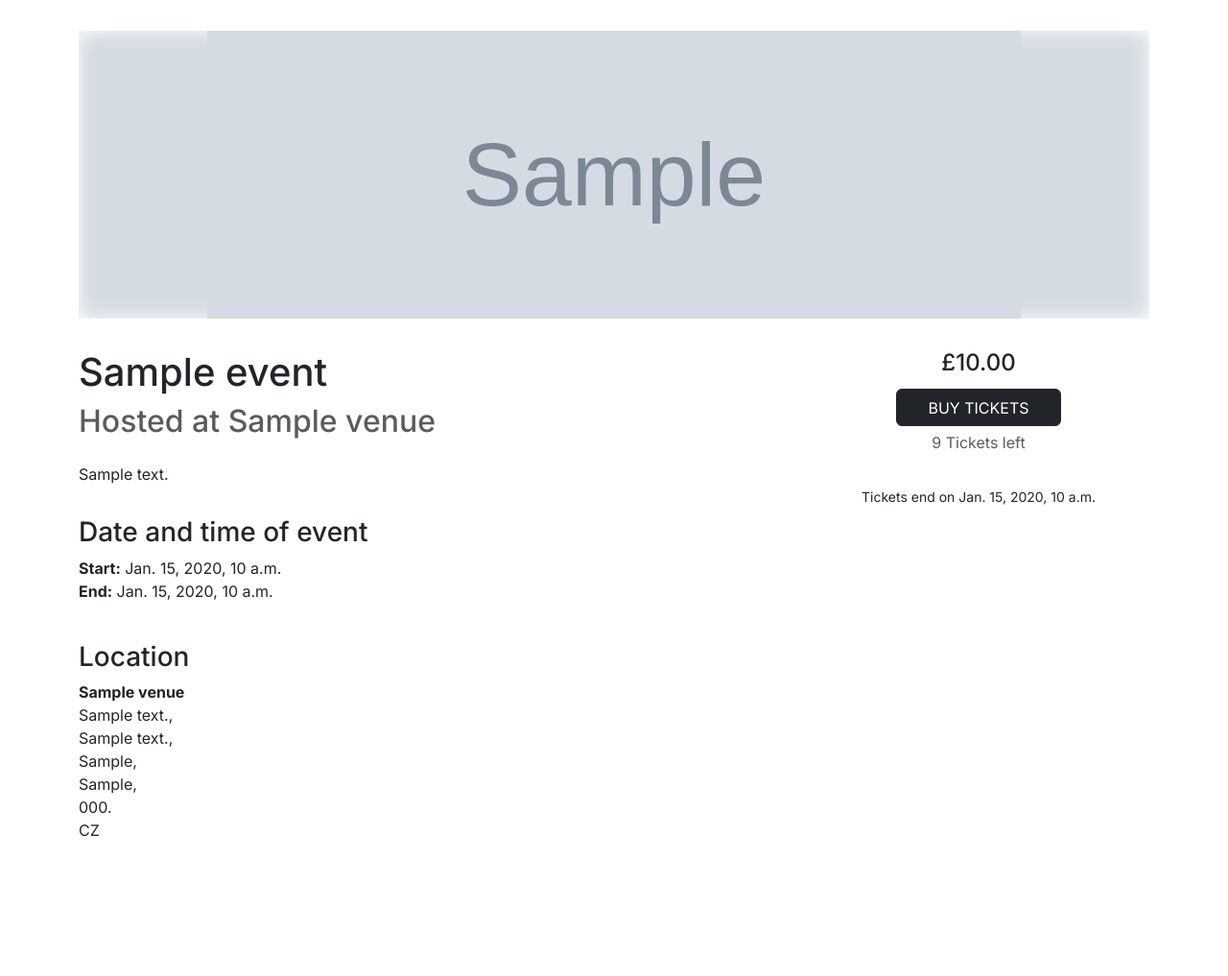
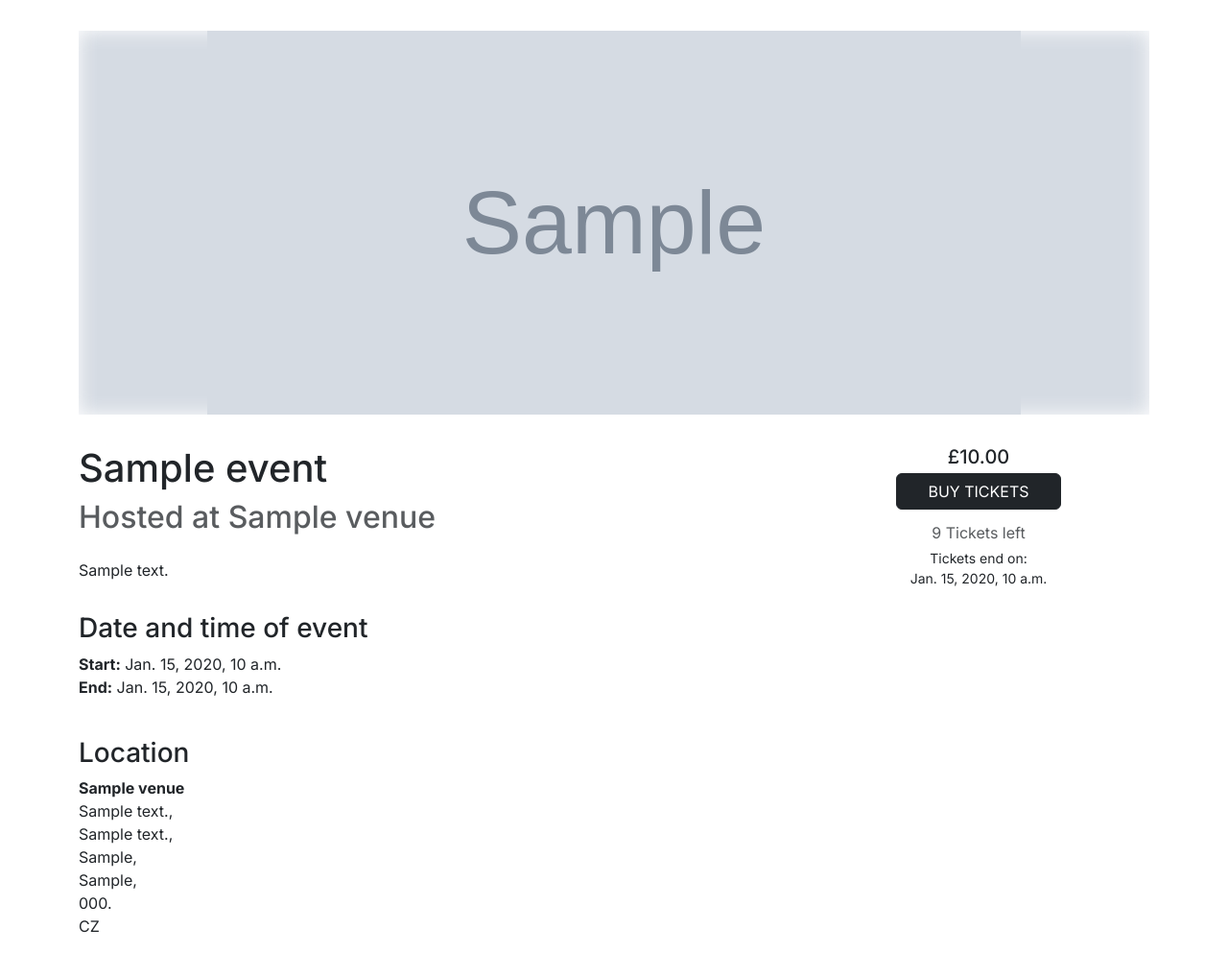
Before and after one commit to avabellaw/bright-times, a Django app: page /events/event-details/1 in a window 1280 px wide. Shown: the part 61-1078 px from the top of the page at 96% size. Before the commit the page ends 933 px from the top, so only its background shows below. Run offline with Django 5.2, Linux system fonts and the light colour scheme; tables that the repository leaves empty hold one stand-in row (values such as "Sample post"); grey boxes marked "Sample" are stand-in pictures.

Commit message:
Adjust spacing in event details buy tickets

```diff
--- a/events/static/event-styles.css
+++ b/events/static/event-styles.css
@@ -2,12 +2,12 @@
 
 body {
     /* Fixed-bottom buy tickets height */
-    --buy-tickets-height: 12em;
+    --buy-tickets-height: 10em;
 }
 
 .event-hero-img {
     width: 100%;
-    height: 300px;
+    height: 400px;
     padding: 0 12%;
     margin-bottom: 2em;
     overflow: hidden;
@@ -48,10 +48,14 @@ article#event-details > section {
     flex-direction: column;
     display: flex;
     row-gap: 0.3em;
-    padding: 1.2em 0;
+    padding: 1em 0;
     box-shadow: black 1px 1px 10px -2px;
     height: var(--buy-tickets-height);
     background-color: white;
+}
+
+#event-details_buy-tickets> .tickets-left {
+    margin-top: 0.4em;
 }
 
 #event-details_buy-tickets_whitespace {
@@ -69,10 +73,11 @@ article#event-details > section {
 
 @media screen and (min-width: 768px) {
     #event-details_buy-tickets {
-        position: static;
+        position: sticky;
         padding: 0;
         box-shadow: none;
         height: fit-content;
+        top: 2em;
     }
 
     #event-details_buy-tickets_whitespace {
--- a/events/templates/events/event-details.html
+++ b/events/templates/events/event-details.html
@@ -67,13 +67,12 @@
                 </article>
             </div>
             <div id="event-details_buy-tickets" class="fixed-bottom col-md-4">
-                <h4>£{{ event.price }}</h4>
+                <h5 class="m-0">£{{ event.price }}</h5>
                 <a id="buy-tickets"
                    href="{% url 'buy-ticket' event.id %}"
                    class="btn btn-dark">BUY TICKETS</a>
-                <p class="tickets-left text-muted">{{ event.tickets_left }} Tickets left</p>
-                <br>
-                <small>Tickets end on {{ event.ticket_end_date_time }}</small>
+                <p class="tickets-left text-muted d-none d-md-block">{{ event.tickets_left }} Tickets left</p>
+                <small>Tickets end on:<br>{{ event.ticket_end_date_time }}</small>
             </div>
         </div>
         <div id="event-details_buy-tickets_whitespace"></div>
```
